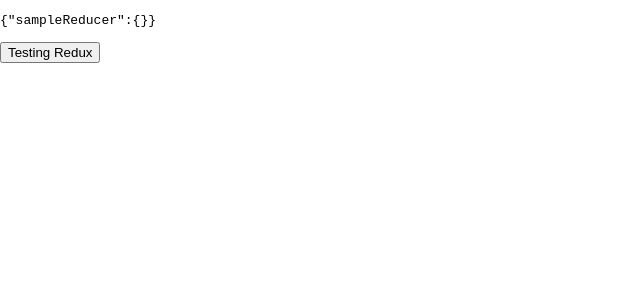
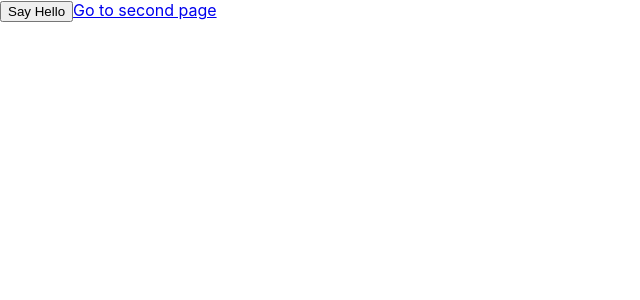
Before and after one commit to theonlyway/openlifter, a React (Create React App) app: page / in a window 1280 px wide. Shown: the top 300 px of the page, without its empty margins (0-640 px from the left). Built offline with nearby package versions, Linux system fonts and the light colour scheme.

Commit message:
Router setup

```diff
--- a/package.json
+++ b/package.json
@@ -7,9 +7,11 @@
   "private": true,
   "dependencies": {
     "electron-is-dev": "^1.0.1",
+    "prop-types": "^15.6.2",
     "react": "^16.6.3",
     "react-dom": "^16.6.3",
     "react-redux": "^5.1.1",
+    "react-router-dom": "^4.3.1",
     "react-scripts": "2.1.1",
     "redux": "^4.0.1",
     "redux-thunk": "^2.3.0"
--- a/src/App.js
+++ b/src/App.js
@@ -1,38 +1,39 @@
 // vim: set ts=2 sts=2 sw=2 et:
 
 import React, { Component } from "react";
-import { connect } from "react-redux";
-import logo from "./logo.svg";
+import { Provider } from "react-redux";
+import configureStore from "./store";
 import "./App.css";
-import { sampleAction } from "./actions/sampleAction";
-
-// Allows react component to subscribe to redux state updates
-const mapStateToProps = state => ({
-  ...state
-});
-
-const mapDispatchToProps = dispatch => {
-  return {
-    sampleAction: text => dispatch(sampleAction(text))
-  };
-};
+import SampleComponent from "./components/SampleComponent";
+import { BrowserRouter as Router, Route, Switch, Link } from "react-router-dom";
 
 class App extends Component {
-  sampleAction = event => {
-    this.props.sampleAction("Hello world");
-  };
-
   render() {
     return (
+      // Provider is a React component from the react-redux library.
+      // Its purpose is to "provide" the given store to its child components.
+      // Because the Provider wraps the whole App here, the store is global state.
+      //
+      // Switch iterates over its children (Routes) and renders the first one that matches the current path name
+      //
+      // Route takes a path and a component, and renders the given component if the current path matches the specified path.
       <div>
-        <pre>{JSON.stringify(this.props)}</pre>
-        <button onClick={this.sampleAction}>Testing Redux</button>
+        <Provider store={configureStore()}>
+          <Router>
+            <Switch>
+              <Route
+                path="/test"
+                component={() => {
+                  return <Link to="/">Go Back</Link>;
+                }}
+              />
+              <Route path="/" component={SampleComponent} />
+            </Switch>
+          </Router>
+        </Provider>
       </div>
     );
   }
 }
 
-export default connect(
-  mapStateToProps,
-  mapDispatchToProps
-)(App);
+export default App;
--- /dev/null
+++ b/src/components/SampleComponent.js
@@ -0,0 +1,52 @@
+// vim: set ts=2 sts=2 sw=2 et:
+
+import React from "react";
+import { connect } from "react-redux";
+import { sampleAction } from "../actions/sampleAction";
+import { Link } from "react-router-dom";
+import PropTypes from "prop-types";
+
+// Allows react component to subscribe to redux state updates
+const mapStateToProps = state => ({
+  ...state
+});
+
+const mapDispatchToProps = dispatch => {
+  return {
+    sampleAction: text => dispatch(sampleAction(text))
+  };
+};
+
+class SampleComponent extends React.Component {
+  // Call the sample action with a hardcoded
+  sayHello = event => {
+    this.props.sampleAction("Hello world");
+  };
+
+  render() {
+    // Result will be the string result from the reducer, which gets its payload from calls to sampleAction
+    // Link allows us to go to another page, which will render a different component because of our Route defined in App.js
+    const { result } = this.props.sampleReducer;
+    return (
+      <div>
+        <button onClick={this.sayHello}>Say Hello</button>
+        <Link to="/test">Go to second page</Link>
+        <div>{result}</div>
+      </div>
+    );
+  }
+}
+
+// Prop Types let us specify the type of the props given to the component.
+// Specifying the prop types is a good practice and any missing ones will actually cause a linting failure.
+SampleComponent.propTypes = {
+  sampleAction: PropTypes.func,
+  sampleReducer: PropTypes.shape({
+    result: PropTypes.string
+  })
+};
+
+export default connect(
+  mapStateToProps,
+  mapDispatchToProps
+)(SampleComponent);
--- a/src/index.js
+++ b/src/index.js
@@ -2,23 +2,13 @@
 
 import React from "react";
 import ReactDOM from "react-dom";
-import { Provider } from "react-redux";
 
 import * as serviceWorker from "./serviceWorker";
-import configureStore from "./store";
 import App from "./App";
 
 import "./index.css";
 
-ReactDOM.render(
-  // Provider is a React component from the react-redux library.
-  // Its purpose is to "provide" the given store to its child components.
-  // Because the Provider wraps the whole App here, the store is global state.
-  <Provider store={configureStore()}>
-    <App />
-  </Provider>,
-  document.getElementById("root")
-);
+ReactDOM.render(<App />, document.getElementById("root"));
 
 // If you want your app to work offline and load faster, you can change
 // unregister() to register() below. Note this comes with some pitfalls.
```
Also changed, not shown: 2 other files (tests, documents, lock files or other folders).
